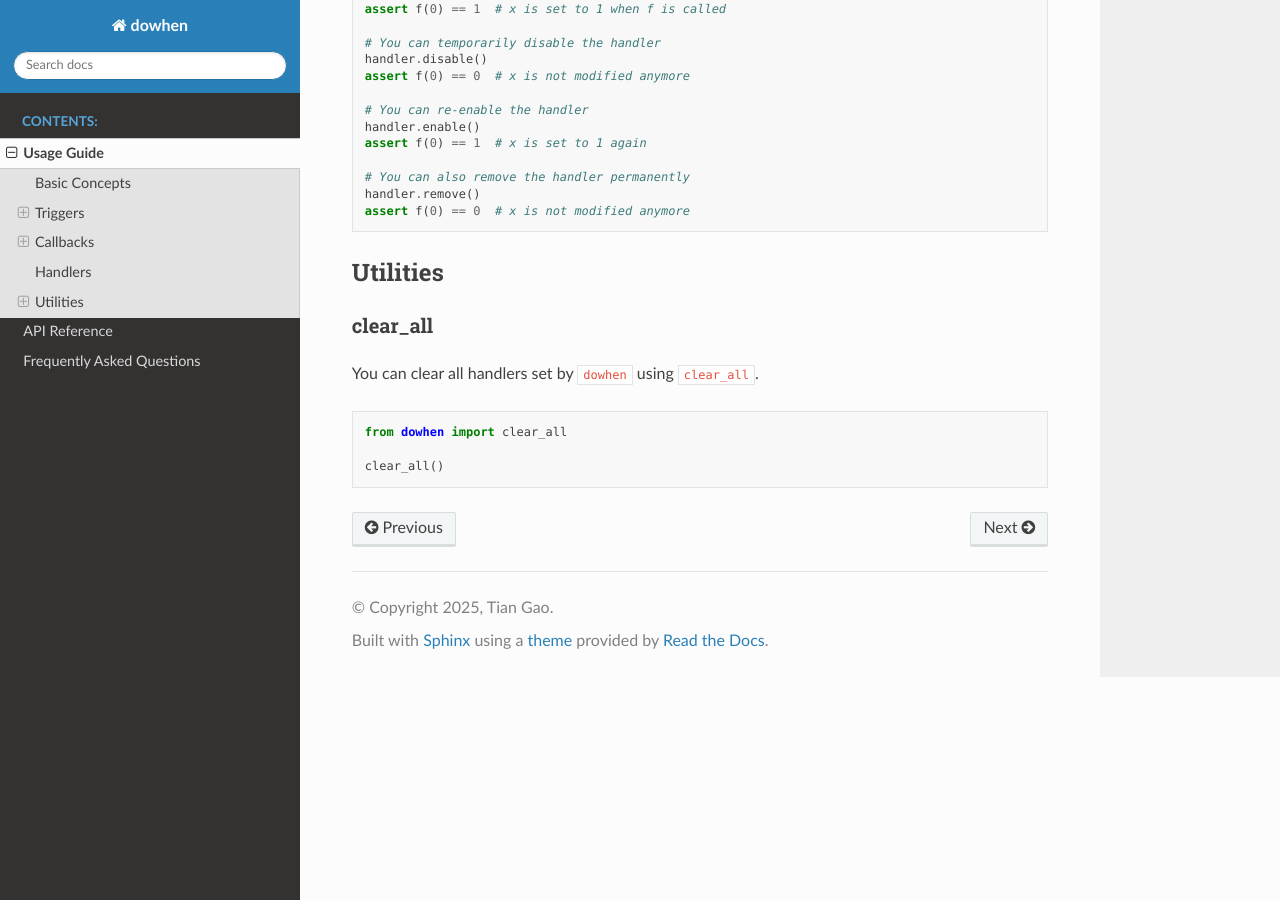
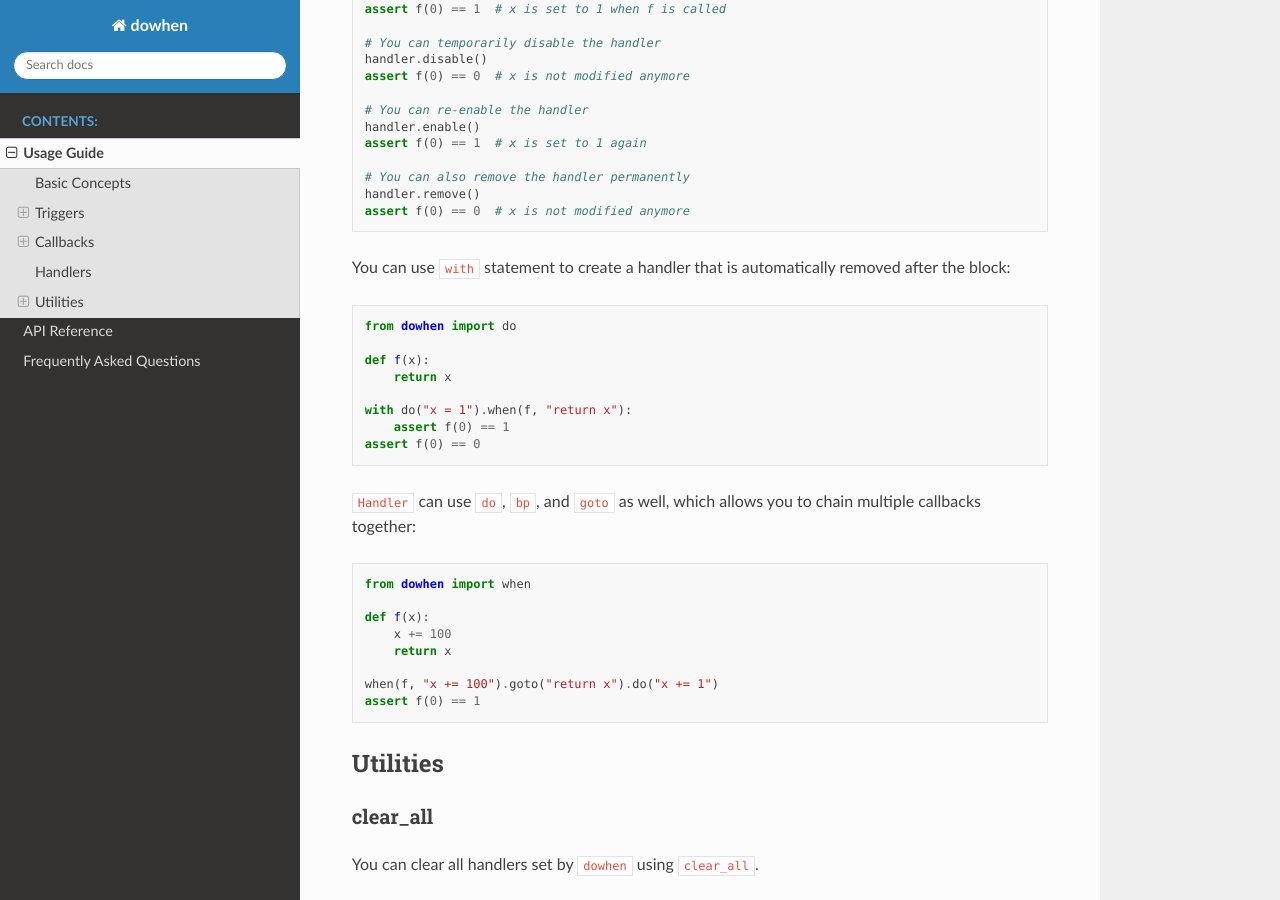
Before and after one commit to junjiemao/dowhen, a Sphinx documentation site: the page built from docs/usage.rst, in a window 1280 px wide and 900 px high, scrolled down 4617 px. Built offline with Sphinx 7.4.7 and the Read the Docs theme 3.1.0, drawn with Linux system fonts in a browser that asks for light colours.

Commit message:
Update docs for with and chain (#30)

```diff
--- a/docs/usage.rst
+++ b/docs/usage.rst
@@ -253,6 +253,33 @@ When you combine a trigger with a callback, you create a handler.
    handler.remove()
    assert f(0) == 0  # x is not modified anymore
 
+You can use ``with`` statement to create a handler that is automatically removed after the block:
+
+.. code-block:: python
+
+   from dowhen import do
+
+   def f(x):
+       return x
+
+   with do("x = 1").when(f, "return x"):
+       assert f(0) == 1
+   assert f(0) == 0
+
+``Handler`` can use ``do``, ``bp``, and ``goto`` as well, which allows you to
+chain multiple callbacks together:
+
+.. code-block:: python
+
+   from dowhen import when
+
+   def f(x):
+       x += 100
+       return x
+
+   when(f, "x += 100").goto("return x").do("x += 1")
+   assert f(0) == 1
+
 Utilities
 ---------
 
```
